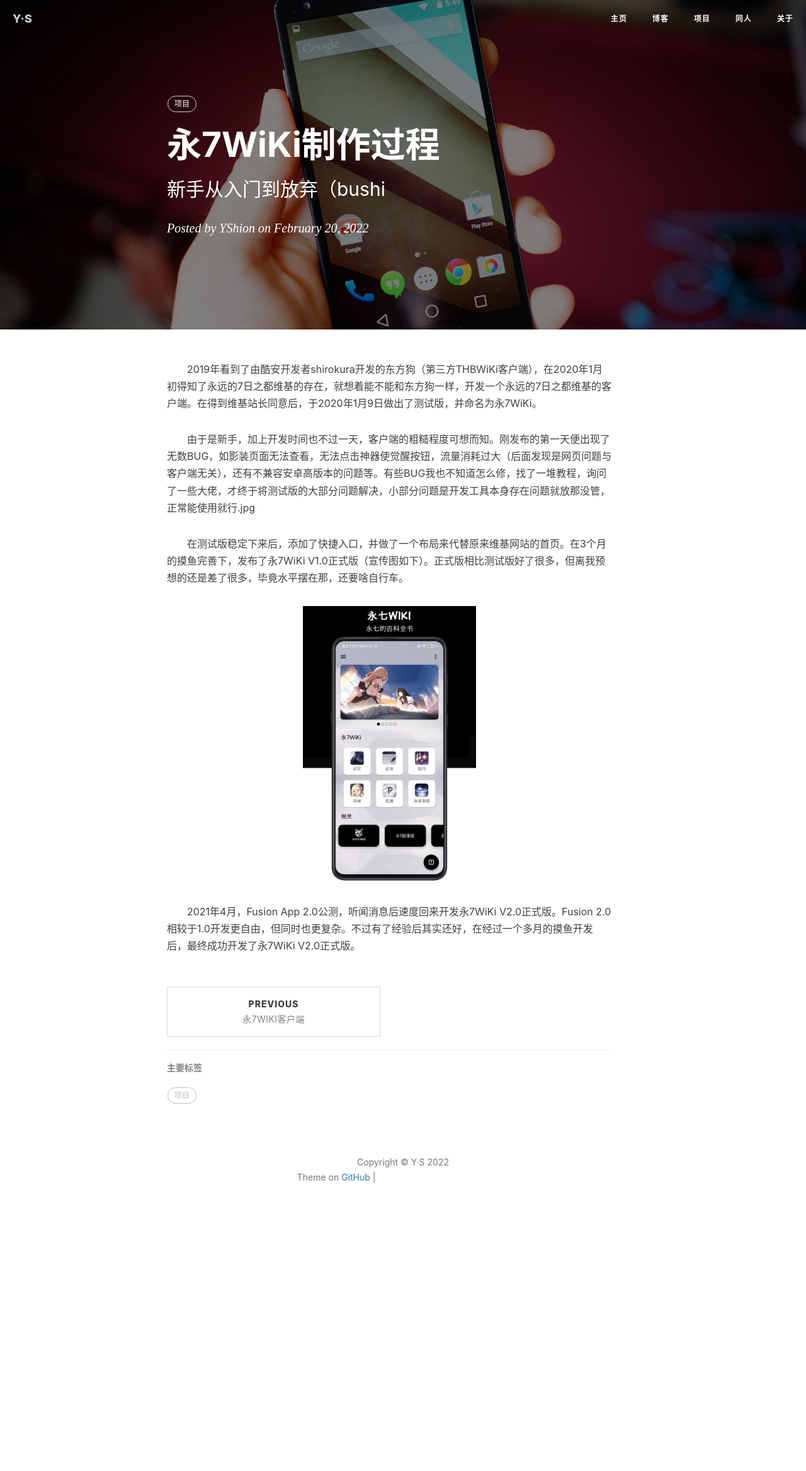
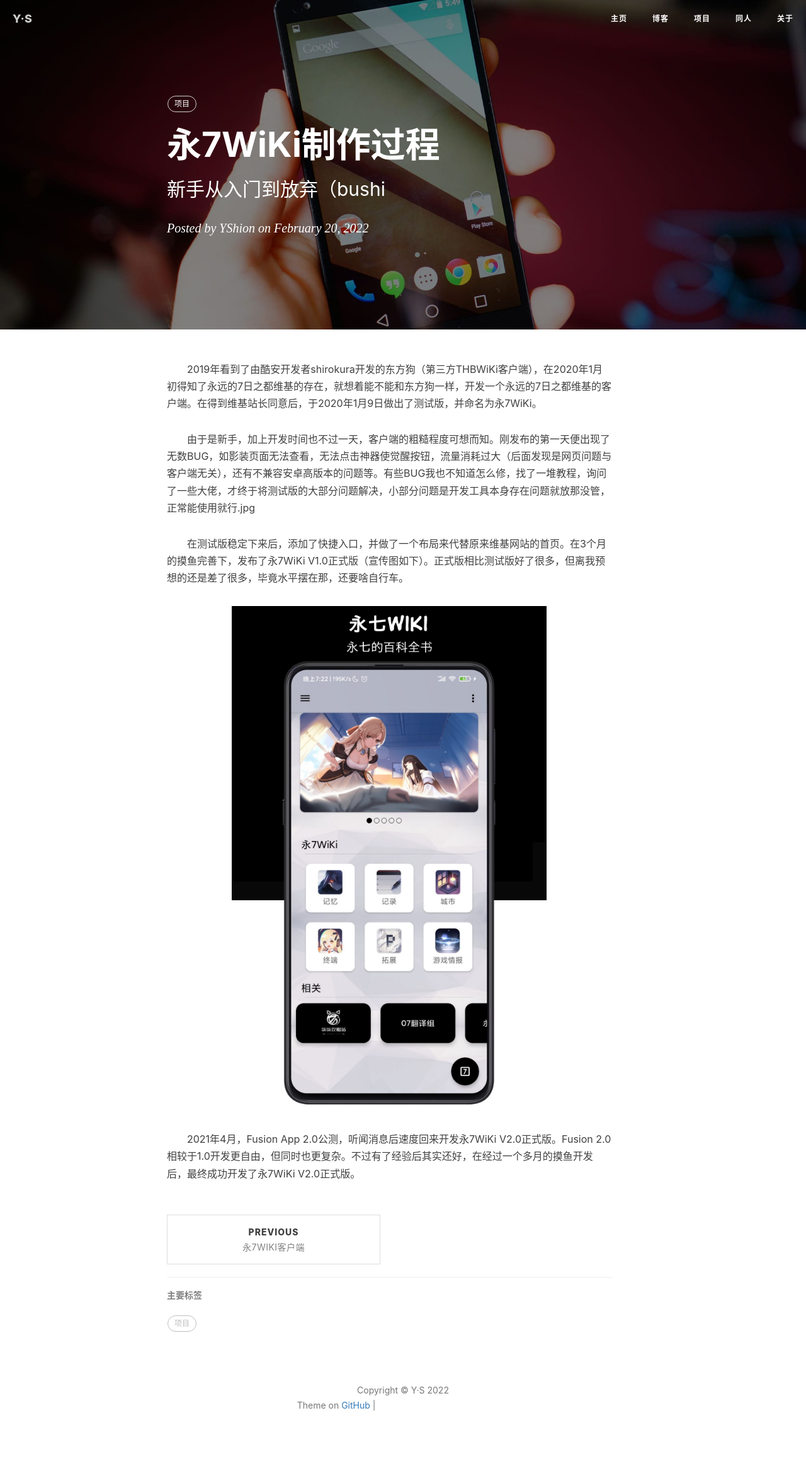
Before and after one commit to YS-yorigamishion/YS-yorigamishion.github.io, a Jekyll site: the page built from _posts/2022-2-20-永7WiKi制作过程.md, in a window 1280 px wide. Shown: the whole page at 63% size. Built offline with Jekyll 4.4.1, drawn with Linux system fonts in a browser that asks for light colours; nearby versions of some CDN libraries; comment, search, counter and statistics services are not loaded; before the commit the page ends 1973 px from its top, so only the background shows below that; grey boxes are pictures that could not be loaded.

Commit message:
Update 2022-2-20-永7WiKi制作过程.md

```diff
--- a/_posts/2022-2-20-永7WiKi制作过程.md
+++ b/_posts/2022-2-20-永7WiKi制作过程.md
@@ -16,6 +16,6 @@ tags:
 
 &emsp;&emsp;在测试版稳定下来后，添加了快捷入口，并做了一个布局来代替原来维基网站的首页。在3个月的摸鱼完善下，发布了永7WiKi V1.0正式版（宣传图如下）。正式版相比测试版好了很多，但离我预想的还是差了很多，毕竟水平摆在那，还要啥自行车。
 
-<div align=center><img width="275" height="440" alt="永7WiKi V1.0宣传图" src="https://ys-yorigamishion.github.io/img/post-bg-F7WIKi1.0.jpg"/></div>
+<div align=center><img width="500" height="800" alt="永7WiKi V1.0宣传图" src="https://ys-yorigamishion.github.io/img/post-bg-F7WIKi1.0.jpg"/></div>
 
 &emsp;&emsp;2021年4月，Fusion App 2.0公测，听闻消息后速度回来开发永7WiKi V2.0正式版。Fusion 2.0相较于1.0开发更自由，但同时也更复杂。不过有了经验后其实还好，在经过一个多月的摸鱼开发后，最终成功开发了永7WiKi V2.0正式版。
```
